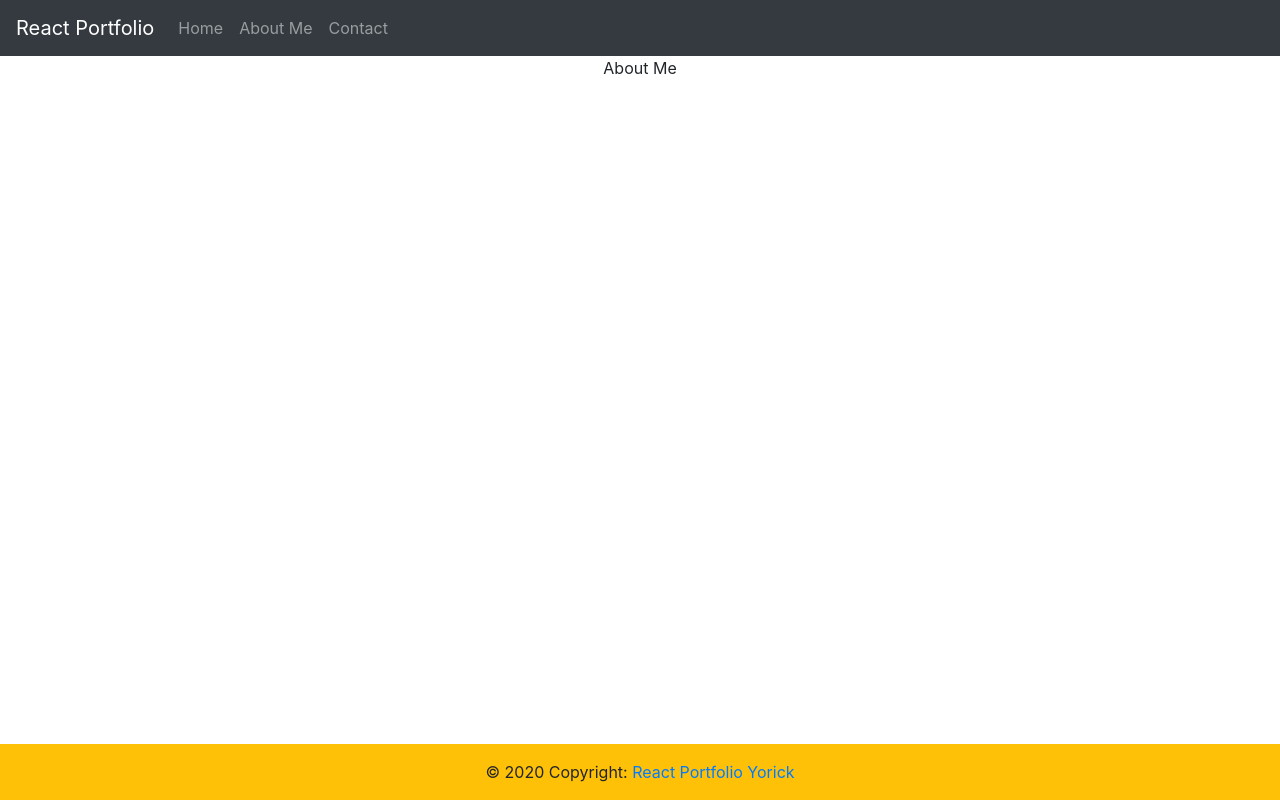
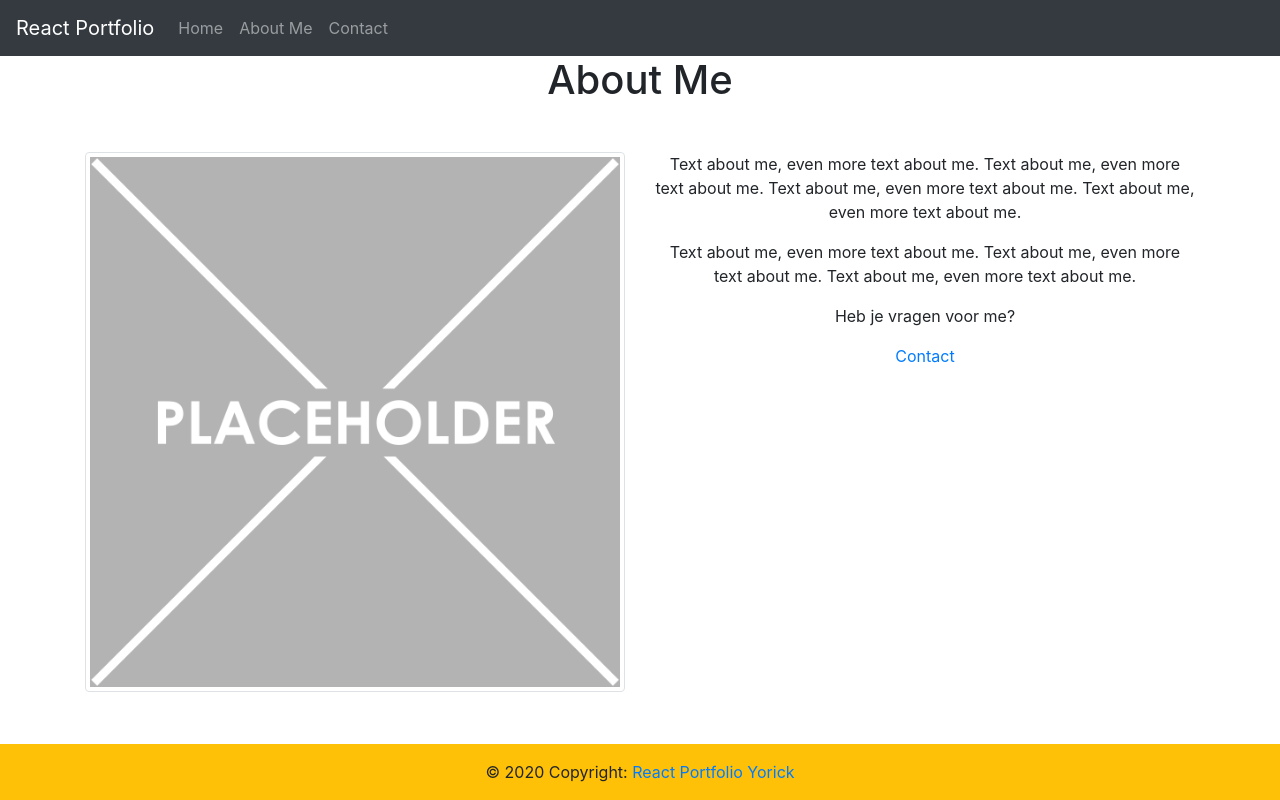
Before and after one commit to YorickVdVenne/react-portfolio, a React (Create React App) app: page /about in a window 1280 px wide. Built offline with nearby package versions, Linux system fonts and the light colour scheme.

Commit message:
finished About page

```diff
--- /dev/null
+++ b/src/content/AboutMeBody.js
@@ -0,0 +1,32 @@
+import React from 'react'
+import { Link } from 'react-router-dom';
+import  profilePicture  from '../img/placeholder.png'
+
+export const AboutMeBody = () => {
+    return (
+        <div class="container">
+            <h1 class="mb-5">About Me</h1>
+
+            <div class="row">
+                <div class="col">
+                    <img src={profilePicture} class="img-thumbnail" alt="Profielfoto"/>
+                </div>
+                <div class="col">
+                    <p>
+                        Text about me, even more text about me.
+                        Text about me, even more text about me.
+                        Text about me, even more text about me.
+                        Text about me, even more text about me.
+                    </p>
+                    <p>
+                        Text about me, even more text about me.
+                        Text about me, even more text about me.
+                        Text about me, even more text about me.
+                    </p>
+                    <p>Heb je vragen voor me?</p>
+                    <Link to={'/contact'} class="btn-link" >Contact</Link>
+                </div>
+            </div>
+        </div>
+    )
+}
--- a/src/pages/About.js
+++ b/src/pages/About.js
@@ -1,9 +1,10 @@
 import React from 'react'
+import { AboutMeBody } from '../content/AboutMeBody'
 
 export const About = () => {
     return (
-        <div>
-            About Me
-        </div>
+        <>
+        <AboutMeBody/>
+        </>
     )
 }
```
Also changed, not shown: src/img/placeholder.png (added).
